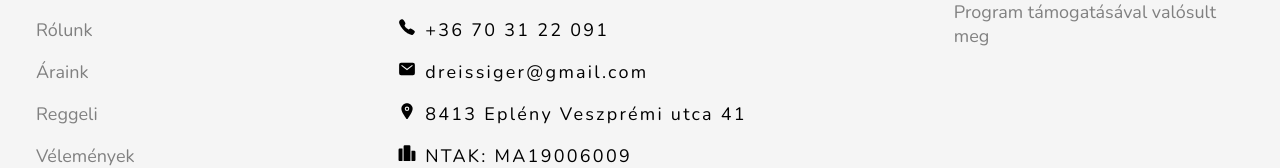
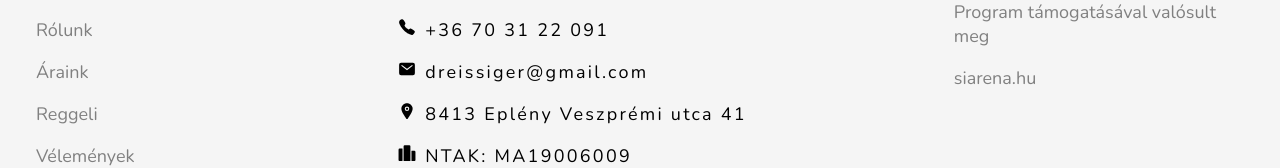
Before and after one commit to xdevtomix/bakonyi, a React (Vite) app: page / in a window 1280 px wide. Shown: the part 4466-4634 px from the top of the page. Built offline with nearby package versions, Linux system fonts and the light colour scheme.

Commit message:
footer siarena in

```diff
--- a/src/components/Footer.jsx
+++ b/src/components/Footer.jsx
@@ -55,6 +55,11 @@ export default function Footer() {
                     <li>
                         <a href="https://kisfaludyprogram.hu" target="_blank" rel="noopener">
                             A 2021-es felújítás a Kisfaludy Program támogatásával valósult meg
+                        </a>
+                    </li>
+                    <li>
+                        <a href="https://siarena.hu" target="_blank" rel="noopener">
+                            siarena.hu
                         </a>
                     </li>
                 </ul>
```
